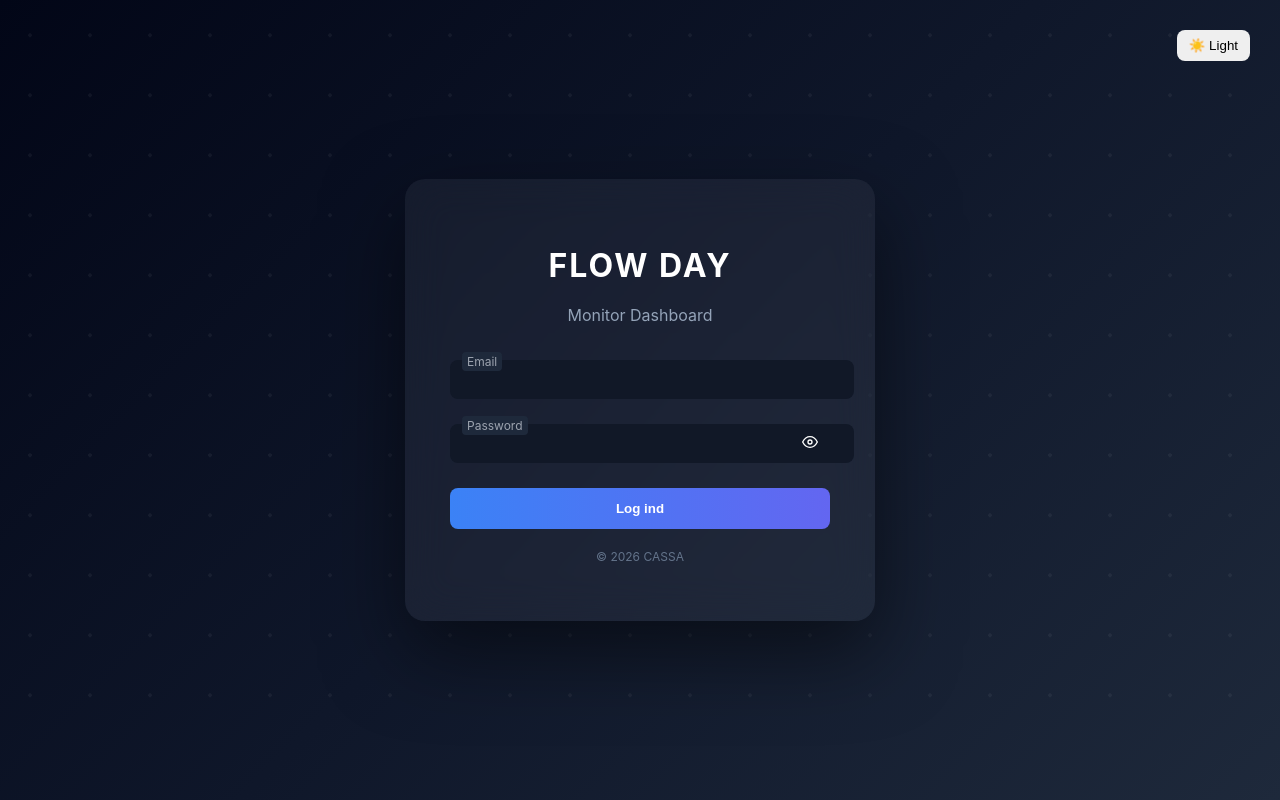
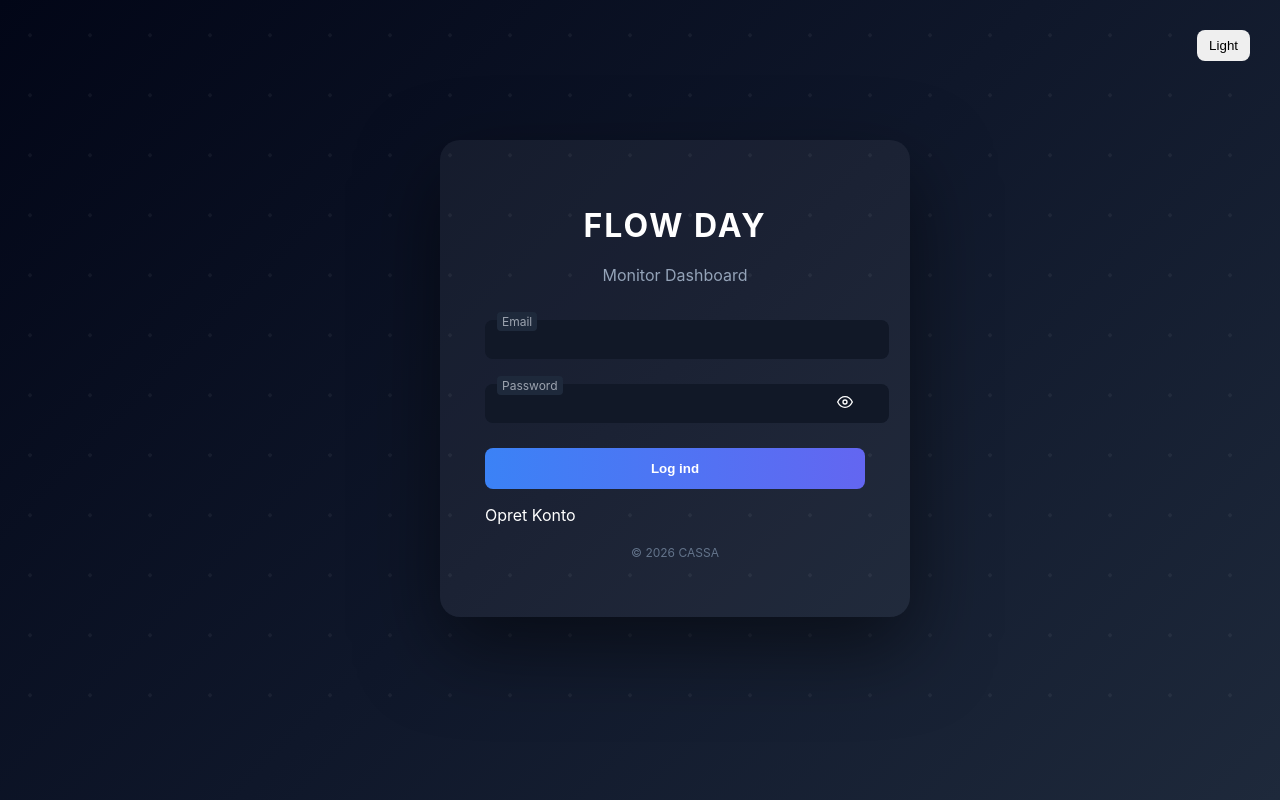
Before and after one commit to Caspersanti95-ctrl/taskapp-backend, a React (Create React App) app in the folder taskapp-client/: page /login in a window 1280 px wide. Built offline with nearby package versions, Linux system fonts and the light colour scheme.

Commit message:
fix signup

```diff
--- a/taskapp-client/src/App.js
+++ b/taskapp-client/src/App.js
@@ -5,6 +5,7 @@ import ServiceReportPage from './pages/ServiceReportPage';
 import Login from "./pages/Login";
 import { io } from "socket.io-client";
 import Sidebar from './components/Sidebar';
+import AuthPage from "./pages/AuthPage";
 
 const StatCard = ({ title, value, theme, color, icon, onClick }) => (
   <div
@@ -810,7 +811,7 @@ function App() {
       <Routes>
 
         <Route path="/" element={<Navigate to="/login" />} />
-        <Route path="/login" element={<Login />} />
+        <Route path="/login" element={<AuthPage />} />
 
         <Route element={<ProtectedRoute />}>
           <Route path="/dashboard" element={<Dashboard />} />
--- /dev/null
+++ b/taskapp-client/src/pages/AuthPage.js
@@ -0,0 +1,43 @@
+import { useState } from "react";
+import Login from "./Login";
+import Signup from "./Signup";
+import "./auth.css";
+
+export default function AuthPage() {
+    const [isFlipped, setIsFlipped] = useState(false);
+    const [darkMode, setDarkMode] = useState(
+        localStorage.getItem("theme") === "light" ? false : true
+    );
+
+         const toggleTheme = () => {
+        const newMode = !darkMode;
+        setDarkMode(newMode);
+        localStorage.setItem("theme", newMode ? "dark" : "light");
+    }
+
+    return (
+        <div className={`login-wrapper ${darkMode ? "dark" : "light"}`}>
+
+                <div className="theme-toggle">
+        <button onClick={toggleTheme}>
+                    {darkMode ? "Light" : "Dark"}
+                </button>
+                </div>
+
+            <div className="particles"></div>
+
+            <div className={`card ${isFlipped ? "flipped" : ""}`}>
+                <div className="card-inner">
+
+                    <div className="card-front">
+                        <Login onFlip={() => setIsFlipped(true)} />
+                    </div>
+
+                    <div className="card-back">
+                        <Signup onFlip={() => setIsFlipped(false)} />
+                    </div>
+                </div>
+            </div>
+        </div>
+    );
+}
--- a/taskapp-client/src/pages/Login.css
+++ b/taskapp-client/src/pages/Login.css
@@ -1,11 +1,11 @@
 .login-wrapper{
 
-    min-height:100vh;
+    min-height: 100vh;
     display:flex;
     justify-content:center;
     align-items:center;
     font-family:Inter, sans-serif;
-    position:relative;
+    width: 100%;
     overflow:hidden;
 
     }
--- a/taskapp-client/src/pages/Login.js
+++ b/taskapp-client/src/pages/Login.js
@@ -5,7 +5,7 @@ import "./Login.css";
 import { FiEye, FiEyeOff } from "react-icons/fi";
 
 
-export default function Login() {
+export default function Login({ onFlip}) {
 
   const [email,setEmail] = useState("");
   const [password,setPassword] = useState("");
@@ -46,7 +46,7 @@ export default function Login() {
 
       localStorage.setItem("token",res.data.token);
       localStorage.setItem("role",res.data.user.role);
-      localStorage.setItem("username", res.data.username);
+      localStorage.setItem("username", res.data.user.name);
 
       setButtonState("success");
 
@@ -78,22 +78,6 @@ export default function Login() {
   };
 
   return (
-
-  <div className={`login-wrapper ${darkMode ? "dark" : "light"} ${fadeOut ? "fade-out" : ""}`}
-            onKeyDown={(e) => {
-                if (e.key === "Enter") handleLogin(e);
-            }}
-         >
-
-    {/* Dark / Light toggle */}
-    <div className="theme-toggle">
-      <button onClick={toggleTheme}>
-        {darkMode ? "☀️ Light" : "🌙 Dark"}
-      </button>
-    </div>
-
-    {/* particles */}
-    <div className="particles"></div>
 
     <div className={`login-card ${shake ? "shake" : ""}`}>
 
@@ -153,13 +137,18 @@ export default function Login() {
         {buttonState === "success" && " ✓ "}
       </button>
    </div>
+
+   <p className="link" onClick={onFlip}>
+    Opret Konto
+   </p>
+
       <p className="copyright">
         © 2026 CASSA
       </p>
 
     </div>
 
-  </div>
+
 
   );
 }
--- /dev/null
+++ b/taskapp-client/src/pages/Signup.js
@@ -0,0 +1,92 @@
+import { useState } from "react";
+import api from "../api";
+import { useNavigate } from "react-router-dom";
+import "./Login.css";
+
+export default function Signup({ onFlip }) {
+
+    const navigate = useNavigate();
+
+    const [error, setError] = useState("");
+    const [name, setName] = useState("");
+    const [email, setEmail] = useState("");
+    const [password, setPassword] = useState("");
+    const [confirmPassword, setConfirmPassword] = useState("");
+
+    const handleSignup = async (e) => {
+        e.preventDefault();
+
+        if (password !== confirmPassword) {
+            setError("Adgangskoderne matcher ikke");
+            return;
+        }
+
+        try {
+           const res = await api.post("/auth/register", {
+                name,
+                email,
+                password
+            });
+
+            localStorage.setItem("token", res.data.token);
+            localStorage.setItem("role", res.data.user.role);
+
+            navigate("/dashboard");
+        } catch (err) {
+            setError("Signup fejlede");
+        }
+    };
+
+    return (
+        <div className="login-card">
+
+            <h1 className="logo">FLOW DAY</h1>
+            <p className="subtitle">Opret Konto</p>
+
+            {error && <div className="login-error">{error}</div>}
+
+        <div className="input-group">
+            <input value={name}
+                    onChange={(e) => setName(e.target.value)}
+                    required
+                />
+                    <label>Navn</label>
+        </div>
+
+        <div className="input-group">
+            <input type="text"
+                    value={email}
+                    onChange={(e) => setEmail(e.target.value)}
+                    required
+                 />
+                    <label>E-mail</label>
+        </div>
+
+        <div className="input-group">
+            <input type="password"
+                    value={password}
+                    onChange={(e) => setPassword(e.target.value)}
+                    required
+                 />
+                    <label>Adgangskode</label>
+        </div>
+
+        <div className="input-group">
+            <input type="password"
+                    value={confirmPassword}
+                    onChange={(e) => setConfirmPassword(e.target.value)}
+                    required
+                 />
+                    <label>Gentag Adgangskode</label>
+        </div>
+
+        <button className="login-button" onClick={handleSignup}>
+            Opret Konto
+            </button>
+
+            <p className="link" onClick={onFlip}>
+                Har du allerede en konto? Log ind
+            </p>
+        </div>
+    );
+}
--- /dev/null
+++ b/taskapp-client/src/pages/auth.css
@@ -0,0 +1,80 @@
+.auth-container {
+    height: 100vh;
+    display: flex;
+    justify-content: center;
+    align-items: center;
+    background: #0b1120;
+  }
+
+  .card {
+    width: 350px;
+    height: 420px;
+    perspective: 1000px;
+  }
+
+  .card-inner {
+    width: 100%;
+    height: 100%;
+    position: relative;
+    transition: transform 0.6s;
+    transform-style: preserve-3d;
+  }
+
+  .card.flipped .card-inner {
+    transform: rotateY(180deg);
+  }
+
+  .card-front,
+  .card-back {
+    position: absolute;
+    width: 100%;
+    height: 100%;
+    backface-visibility: hidden;
+  }
+
+  .card-back {
+    transform: rotateY(180deg);
+  }
+
+  .auth-box {
+    background: rgba(255,255,255,0.05);
+    padding: 30px;
+    border-radius: 16px;
+    text-align: center;
+  }
+
+  /* ===== FLIP CARD ===== */
+
+.card {
+    width: 400px;
+    height: 520px;
+    perspective: 1000px;
+    position: relative;
+    z-index: 2;
+  }
+
+  .card-inner {
+    width: 100%;
+    height: 100%;
+    position: relative;
+    transition: transform 0.6s;
+    transform-style: preserve-3d;
+  }
+
+  /* Når flipped = true */
+  .card.flipped .card-inner {
+    transform: rotateY(180deg);
+  }
+
+  .card-front,
+  .card-back {
+    position: absolute;
+    width: 100%;
+    height: 100%;
+    backface-visibility: hidden;
+  }
+
+  /* Bagsiden */
+  .card-back {
+    transform: rotateY(180deg);
+  }
```
Also changed, not shown: 1 other file (tests, documents, lock files or other folders).
